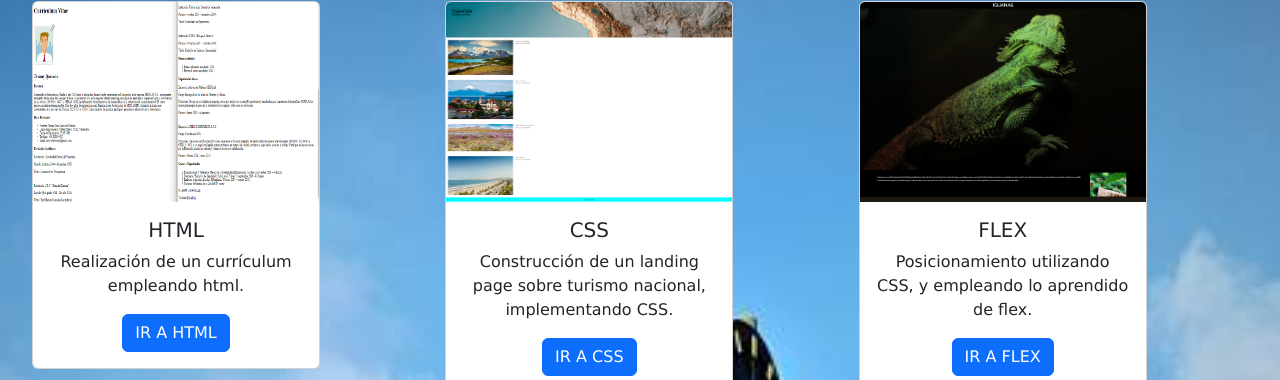
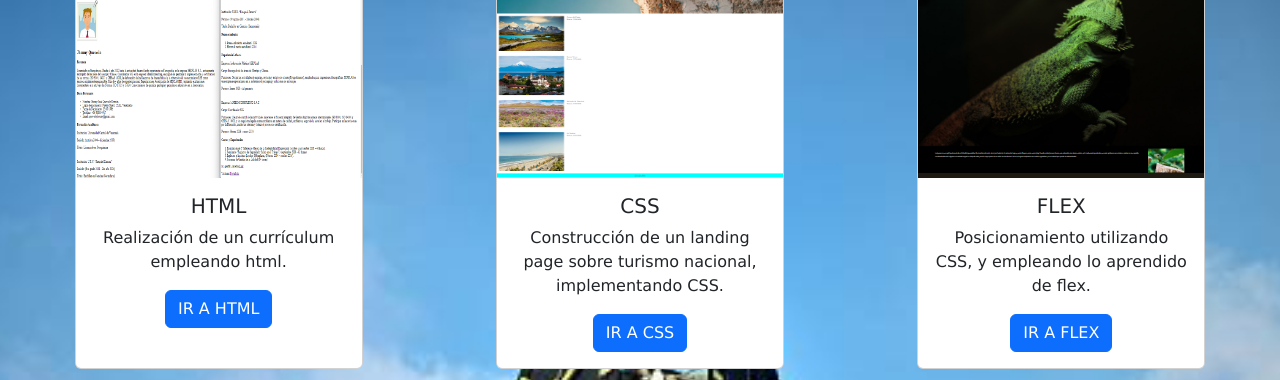
Before and after one commit to jhonnyquevedo/resume-jhonny, a plain HTML site: page index.html in a window 1280 px wide. Shown: the part 159-539 px from the top of the page. Drawn offline with nearby package versions, Linux system fonts and the light colour scheme.

Commit message:
Se agrego Class_Portafolio para toda la seccion de portafolio y se le dio estilos de centrado a las card saludos

```diff
--- a/assets/css/style.css
+++ b/assets/css/style.css
@@ -13,11 +13,18 @@
 nav .navbar-collapse{
     justify-content: end;
 }
+/* Centrado de cards Fork Bladimir Saludos Jhonny */
+.portafolio .col-sm {
+    /* padding-left: 100px; */
+    display: flex;
+    justify-content: center;
+}
 
-.container .col-sm{
+
+/* .container .col-sm{
     padding: 15px;
     justify-content: center;
-}
+} */
 
 .card img {
     width: 100%;
--- a/index.html
+++ b/index.html
@@ -37,7 +37,8 @@
         </div>
     </nav>
      <!-- Portasfolio -->
-    <div class="container-fluid text-center justify-content-center p-4 portafolio">
+    <section class="portafolio">
+      <div class="container-fluid text-center">
         <h1>PORTAFOLIO</h1>
         <div class="row p-2">
           <div class="col-sm">
@@ -111,6 +112,7 @@
 
         </div>
     </div>
+    </section>
     <!-- Experiencia laboral y Educación -->
     <div class="container-fluid text-start">
         <div class="row">
```
